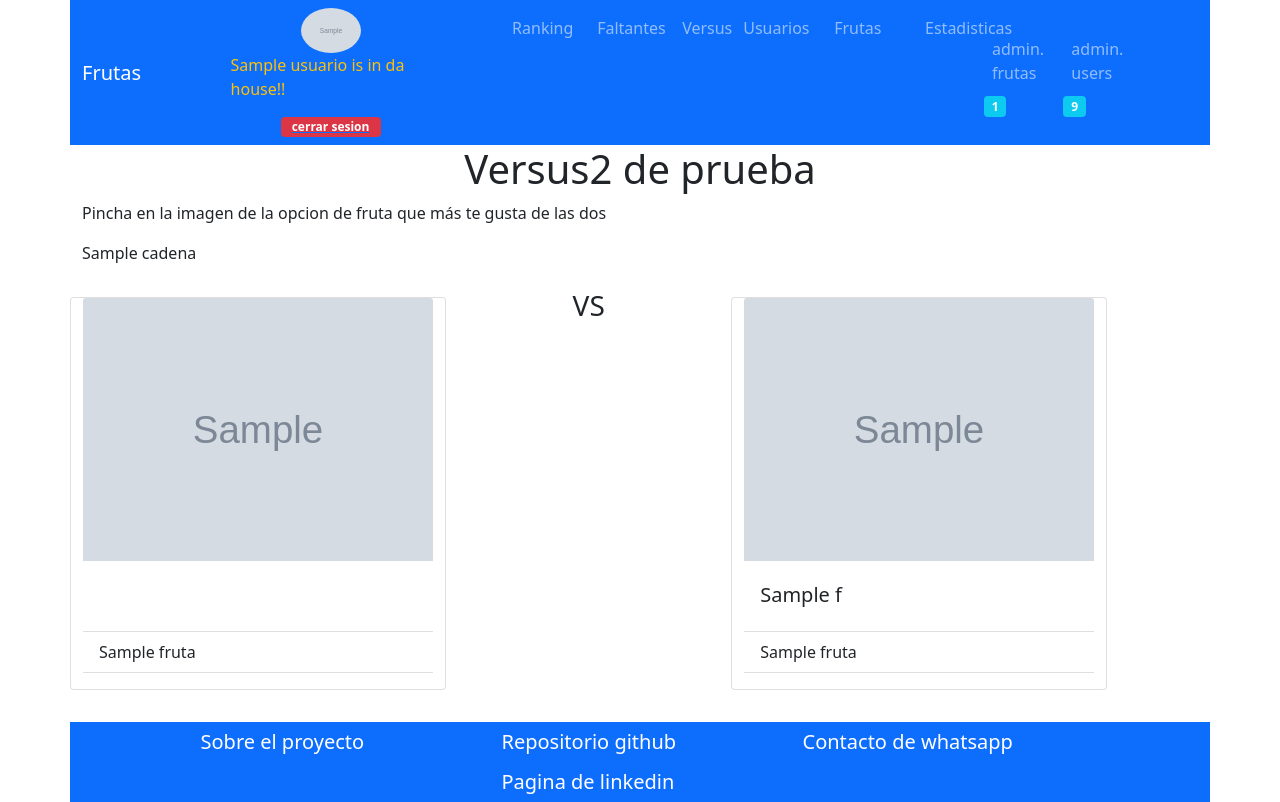
After one commit to Roscow/frutas, a Django app: template frutas/templates/frutas/versus2.html in a window 1280 px wide. The commit adds this page. Run offline with Django 3.2, Linux system fonts and the light colour scheme; a user stored in the database is signed in; tables that the repository leaves empty hold one stand-in row (values such as "Sample post"); the template is opened without the code that fills it: values that come from a table or form of the project are taken from there, most other values are stand-ins (such as "Sample title", 1, 10 or a date in 2020); grey boxes marked "Sample" are stand-in pictures; some libraries are stand-ins or nearby versions.

Commit message:
ajuste versus mobile

```diff
--- /dev/null
+++ b/frutas/templates/frutas/versus2.html
@@ -0,0 +1,95 @@
+{% extends "frutas/base.html" %}
+
+{% block contenido %}
+    {% if user.is_authenticated %}
+        <h1 class="row justify-content-md-center justify-content-center">Versus2 de prueba</h1>
+
+        {% if fruta1_obj %}
+
+            <p> Pincha en la imagen de  la opcion de fruta que más te gusta de las dos  </p>
+            {{cadena}}
+            <style>
+                .card:hover{
+                    box-shadow: 0px 0px 5px 1px black;
+                }
+
+            </style>
+
+            <div class="row my-4 ">
+
+                <div class=" col-5 col-lg-3 card my-2  g-4 "  style="width: 33%;">
+                    <form post-form" action="" method="POST">
+                        {% csrf_token %}
+                        <input type="hidden" id="custId" name="fruta1" value="{{fruta1_obj.id}}">
+                        <input type="hidden" id="custId" name="fruta2" value="{{fruta2_obj.id}}">
+                        <input type="hidden" id="custId" name="eleccion" value="{{fruta1_obj.id}}">
+                        <input type="hidden" id="custId" name="id_usuario" value="{{usuario_conectado.id}}">
+                        <input type="hidden" id="custId" name="accion" value="preferencia">
+                        <input  class="card-img-top" type="image" name="botondeenvio" src="{{fruta1_obj.imagen}}" alt="Enviar formulario">
+                    </form>
+                    <!-- <a href=""><img src="{{fruta1_obj.imagen}}" class="card-img-top" alt="..."></a>  -->
+                    <div class="card-body">
+                        </div>
+                        <ul class="list-group list-group-flush">
+                            <li class="list-group-item">{{fruta1_obj.nombre|capfirst}} </li>
+                            <li class="list-group-item">
+                                <form post-form" action="" method="POST">
+                                    {% csrf_token %}
+                                    <input type="hidden" id="custId" name="id_fruta" value="{{fruta1_obj.id}}">
+                                    <input type="hidden" id="custId" name="id_usuario" value="{{usuario_conectado.id}}">
+                                    <input type="hidden" id="custId" name="accion" value="sinprobar">
+                                    {% if ranking_f1 %}
+                                    {% else %}
+                                        <button type="submit" class="btn btn-outline-danger">No probado</button>
+                                    {% endif %}
+                                </form>
+                            </li>
+                        </ul>
+                    </div>
+
+                <div class="col-2 col-lg-3 ">
+                    <h3 class="row justify-content-md-center justify-content-center">VS</h3>
+                </div>
+
+                    <div class="col-5 col-lg-3 card  my-2  g-4"  style="width: 33%;" >
+                        <form post-form" action="" method="POST">
+                            {% csrf_token %}
+                            <input type="hidden" id="custId" name="fruta1" value="{{fruta1_obj.id}}">
+                            <input type="hidden" id="custId" name="fruta2" value="{{fruta2_obj.id}}">
+                            <input type="hidden" id="custId" name="eleccion" value="{{fruta2_obj.id}}">
+                            <input type="hidden" id="custId" name="id_usuario" value="{{usuario_conectado.id}}">
+                            <input type="hidden" id="custId" name="accion" value="preferencia">
+                            <input  class="card-img-top" type="image" name="botondeenvio" src="{{fruta2_obj.imagen}}" alt="Enviar formulario">
+                        </form>
+
+                        <!-- <a href=""><img src="{{fruta2_obj.imagen}}" class="card-img-top" alt="..."></a> -->
+                        <div class="card-body">
+                            <h5 class="card-title">{{f.nombre}}</h5>
+                        </div>
+                        <ul class="list-group list-group-flush">
+                            <li class="list-group-item">{{fruta2_obj.nombre|capfirst}} </li>
+                            <!-- <li class="list-group-item"> <a href=""><span class="badge rounded-pill bg-info text-dark">no he probado esta fruta</span></a> </li> -->
+                            <!-- <li class="list-group-item"> <a href="">no la he probado</a> </li> -->
+                            <li class="list-group-item">
+                                <form post-form" action="" method="POST">
+                                    {% csrf_token %}
+                                    <input type="hidden" id="custId" name="id_fruta" value="{{fruta2_obj.id}}">
+                                    <input type="hidden" id="custId" name="id_usuario" value="{{usuario_conectado.id}}">
+                                    <input type="hidden" id="custId" name="accion" value="sinprobar">
+                                    {% if ranking_f2 %}
+                                    {% else %}
+                                    <button type="submit" class="btn btn-outline-danger">No probado</button>
+                                    {% endif %}
+                                </form>
+                            </li>
+                        </ul>
+                    </div>
+            </div>
+        {% else %}
+            UPS! parace que ya comparaste todas las frutas, intenta nuevamente
+        {% endif %}
+    {% else %}
+        debe estar conectado para ver esta opcion
+    {% endif %}
+
+{% endblock %}
```
Also changed, not shown: frutas/templates/frutas/versus.html (+11 -5 lines).
